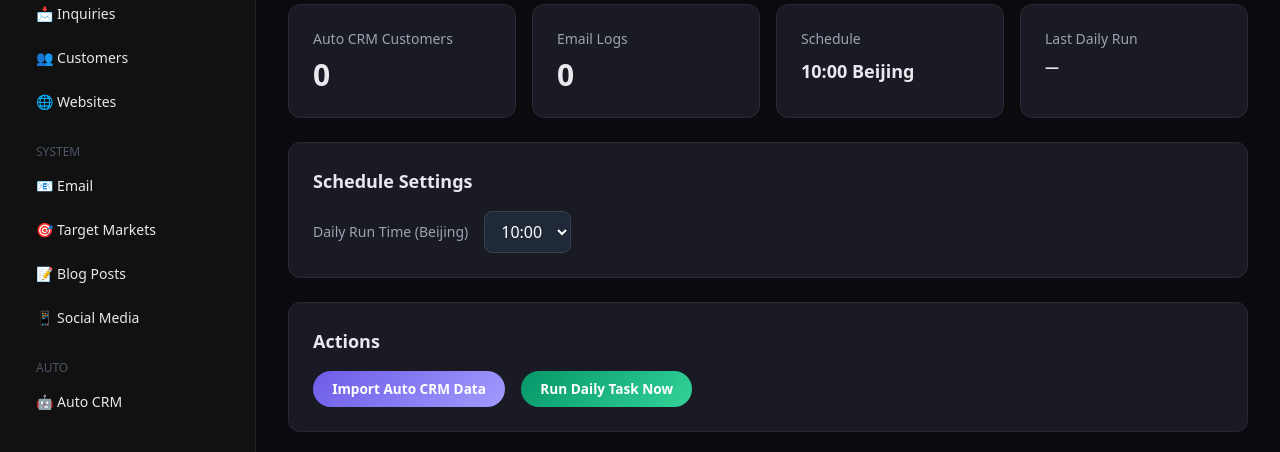
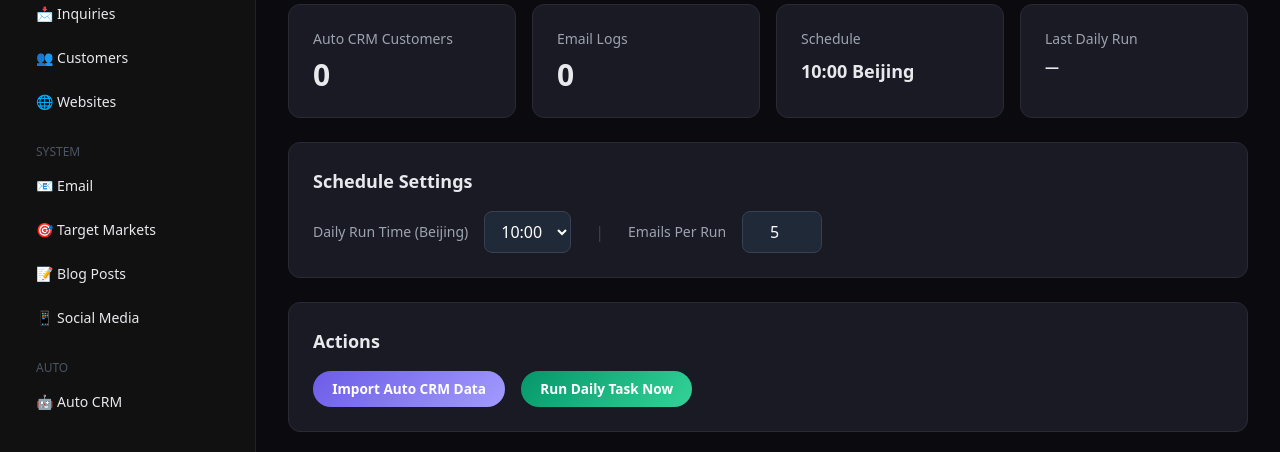
Before and after one commit to Jackzhangj2026/txd-trading, a FastAPI app: page /admin/auto-crm in a window 1280 px wide. Shown: the part 124-576 px from the top of the page. Run offline with FastAPI, Linux system fonts and the light colour scheme; data that the repository does not hold is empty; some libraries are stand-ins or nearby versions.

Commit message:
feat: Auto CRM — add emails-per-run config UI (default 5)
- API: GET/POST /api/auto-crm/email-target — read/write emails_per_run
- UI: Schedule Settings card now has Emails Per Run number input
- Setting saved to auto-crm/data/email_config.json
- Auto-CRM enrichment loop reads this to stop when N emails found

```diff
--- a/backend/admin/templates/auto_crm.html
+++ b/backend/admin/templates/auto_crm.html
@@ -19,16 +19,23 @@
 <!-- Schedule Settings -->
 <div class="card mb-6">
     <h2 class="text-lg font-semibold mb-4">Schedule Settings</h2>
-    <div class="flex items-center gap-4">
+    <div class="flex items-center gap-4 flex-wrap">
         <label class="text-sm text-gray-400">Daily Run Time (Beijing)</label>
         <select id="schedule-hour" class="bg-gray-800 text-white px-3 py-2 rounded-lg border border-gray-700" onchange="saveSchedule()">
             <option value="6">06:00</option><option value="7">07:00</option>
-            <option value="8" selected>08:00</option><option value="9">09:00</option>
+            <option value="8">08:00</option><option value="9">09:00</option>
             <option value="10">10:00</option><option value="11">11:00</option>
             <option value="14">14:00</option><option value="16">16:00</option>
             <option value="18">18:00</option><option value="20">20:00</option>
         </select>
         <span id="schedule-saved" class="text-xs text-green-400 hidden">Saved ✓</span>
+
+        <span class="mx-2 text-gray-700">|</span>
+        <label class="text-sm text-gray-400">Emails Per Run</label>
+        <input id="email-target" type="number" min="1" max="50" value="5"
+               class="bg-gray-800 text-white w-20 px-3 py-2 rounded-lg border border-gray-700 text-center"
+               onchange="saveEmailTarget()">
+        <span id="email-target-saved" class="text-xs text-green-400 hidden">Saved ✓</span>
     </div>
 </div>
 
@@ -141,6 +148,26 @@ async function saveSchedule() {
         document.getElementById('schedule-saved').classList.remove('hidden');
         document.getElementById('stat-schedule').textContent = hour + ':00 Beijing';
         setTimeout(function() { document.getElementById('schedule-saved').classList.add('hidden'); }, 2000);
+    } catch(e) {}
+}
+
+async function loadEmailTarget() {
+    try {
+        const res = await fetch('/api/auto-crm/email-target');
+        const data = await res.json();
+        document.getElementById('email-target').value = data.emails_per_run || 5;
+    } catch(e) {}
+}
+
+async function saveEmailTarget() {
+    const count = document.getElementById('email-target').value;
+    try {
+        await fetch('/api/auto-crm/email-target', {
+            method: 'POST', headers: {'Content-Type': 'application/json'},
+            body: JSON.stringify({emails_per_run: parseInt(count)}),
+        });
+        document.getElementById('email-target-saved').classList.remove('hidden');
+        setTimeout(function() { document.getElementById('email-target-saved').classList.add('hidden'); }, 2000);
     } catch(e) {}
 }
 
@@ -282,6 +309,7 @@ async function runDailyTask() {
 
 loadStats();
 loadSchedule();
+loadEmailTarget();
 loadSearchCustomers();
 loadReports();
 loadTodaySends();
--- a/backend/routers/auto_crm.py
+++ b/backend/routers/auto_crm.py
@@ -166,3 +166,41 @@ async def set_schedule(data: dict):
     cfg_file.parent.mkdir(parents=True, exist_ok=True)
     cfg_file.write_text(json.dumps(cfg, indent=2), encoding="utf-8")
     return {"status": "ok", "schedule_hour": hour}
+
+
+# ─── Email target config ──────────────────────────────────────
+
+@router.get("/email-target")
+async def get_email_target():
+    """Get emails_per_run setting (default 5)."""
+    from pathlib import Path
+    import json
+    cfg_file = Path("auto-crm/data/email_config.json")
+    default = {"emails_per_run": 5}
+    if cfg_file.exists():
+        try:
+            cfg = json.loads(cfg_file.read_text(encoding="utf-8"))
+            return {"emails_per_run": cfg.get("emails_per_run", 5)}
+        except:
+            pass
+    return default
+
+
+@router.post("/email-target")
+async def set_email_target(data: dict):
+    """Set emails_per_run (1-50)."""
+    from pathlib import Path
+    import json
+    count = int(data.get("emails_per_run", 5))
+    count = max(1, min(50, count))
+    cfg_file = Path("auto-crm/data/email_config.json")
+    cfg = {}
+    if cfg_file.exists():
+        try:
+            cfg = json.loads(cfg_file.read_text(encoding="utf-8"))
+        except:
+            pass
+    cfg["emails_per_run"] = count
+    cfg_file.parent.mkdir(parents=True, exist_ok=True)
+    cfg_file.write_text(json.dumps(cfg, indent=2), encoding="utf-8")
+    return {"status": "ok", "emails_per_run": count}
```
